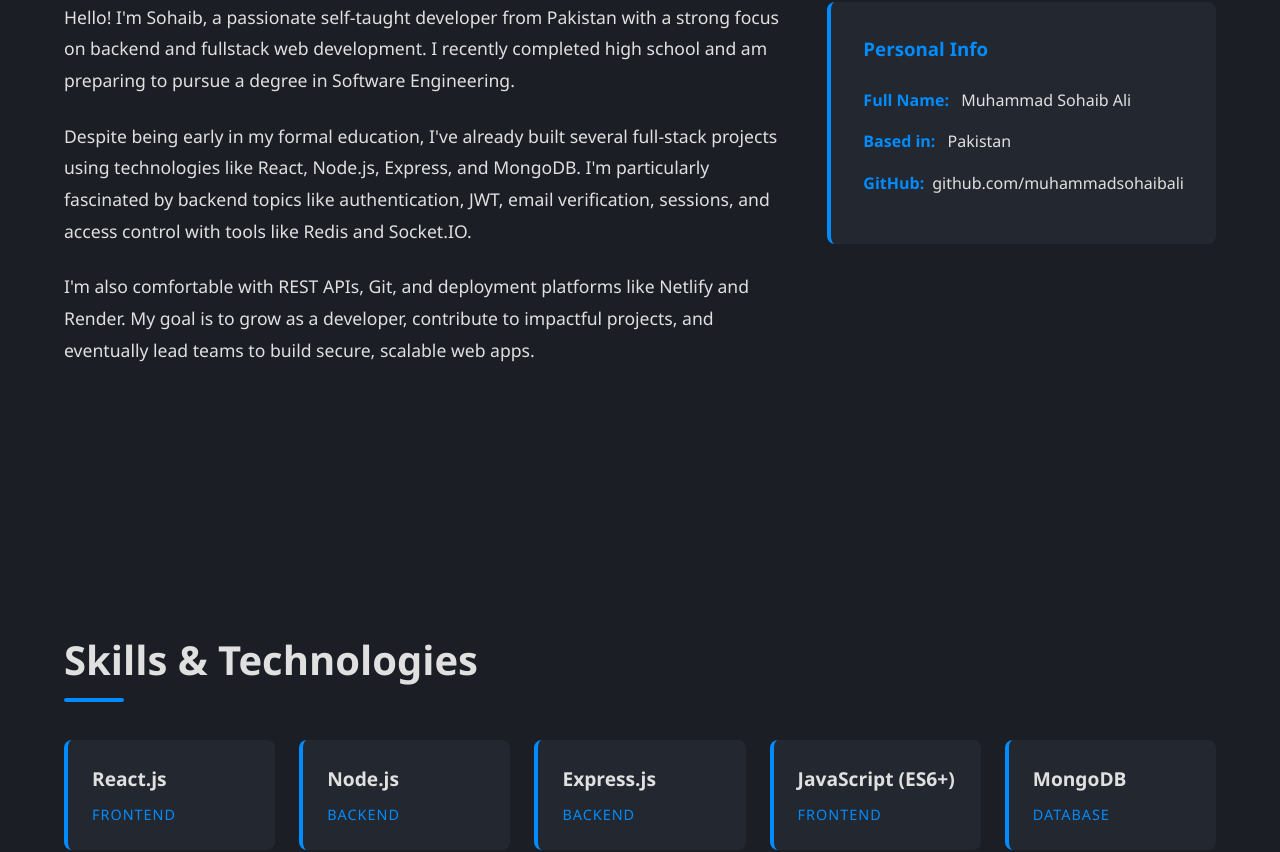
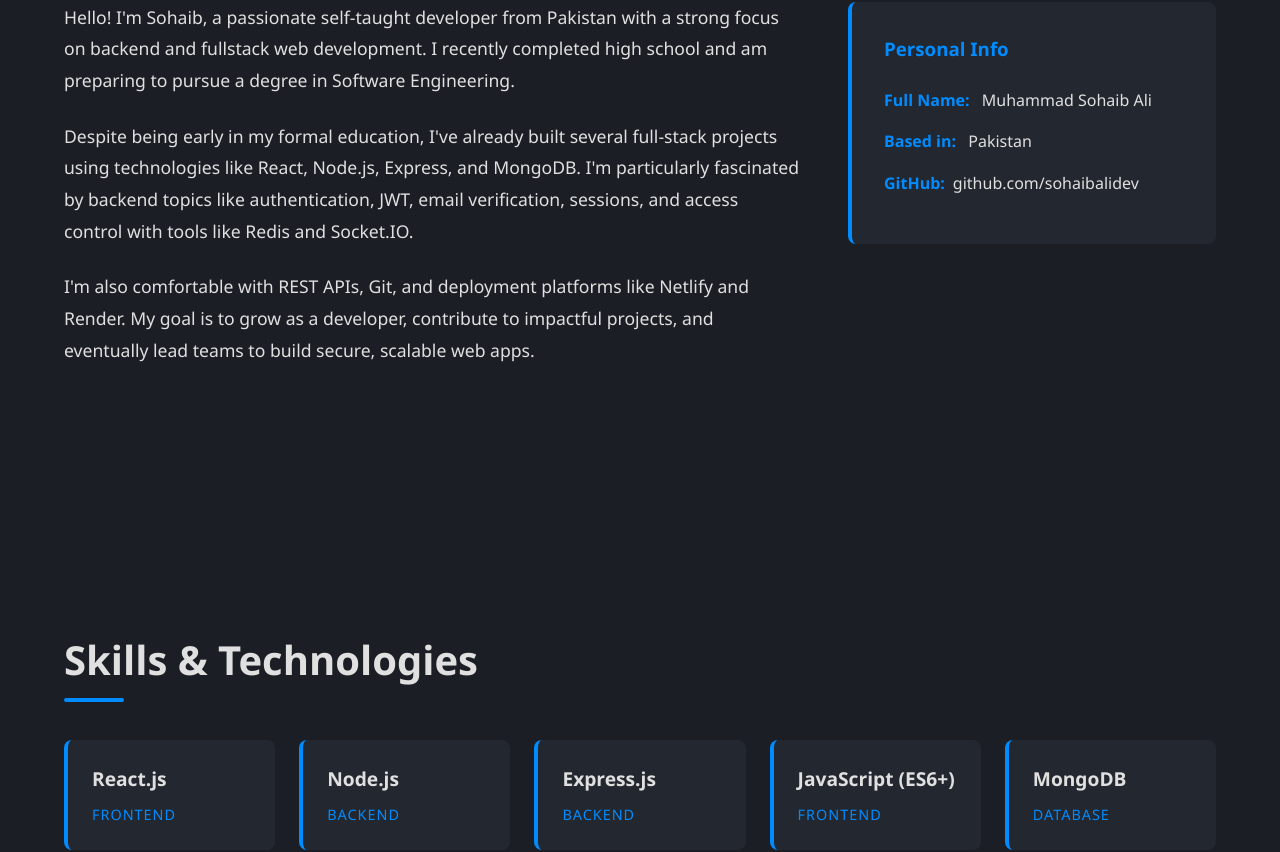
Before and after one commit to sohaibalidev/portfolio, a React (Create React App) app: page / in a window 1280 px wide. Shown: the part 1066-1918 px from the top of the page. Built offline with nearby package versions, Linux system fonts and the light colour scheme.

Commit message:
Updated portfolio content

```diff
--- a/package.json
+++ b/package.json
@@ -2,7 +2,6 @@
   "name": "my-portfolio",
   "version": "0.1.0",
   "private": true,
-  "homepage": "https://sohaibalidev.github.io/portfolio",
   "dependencies": {
     "@testing-library/dom": "^10.4.0",
     "@testing-library/jest-dom": "^6.6.3",
--- a/src/App.js
+++ b/src/App.js
@@ -6,7 +6,7 @@ import Skills from './components/Skills/Skills.js';
 import Projects from './components/Projects/Projects.js';
 import Contact from './components/Contact/Contact.js';
 import Footer from './components/Footer/Footer.js';
-import { skills, projects, ContactObj } from './src/staticData.js'
+import { skills, projects, ContactObj } from './staticData.js'
 import './App.css';
 
 function App() {
--- a/src/src/staticData.js
+++ b/src/staticData.js
@@ -30,7 +30,6 @@ const skills = [
     { name: 'HTML5 & CSS3', category: 'Frontend' }
 ];
 
-
 const projects = [
     {
         title: 'NexaEase',
@@ -56,7 +55,7 @@ const projects = [
 ];
 
 const ContactObj = {
-    github: 'https://github.com/muhammadsohaibali',
+    github: 'https://github.com/sohaibalidev',
     email: 'msohaibaliofficial@gmail.com',
     phone: '+923324819987',
     resume: 'Resume.pdf'
```
Also changed, not shown: 1 other file (tests, documents, lock files or other folders).
